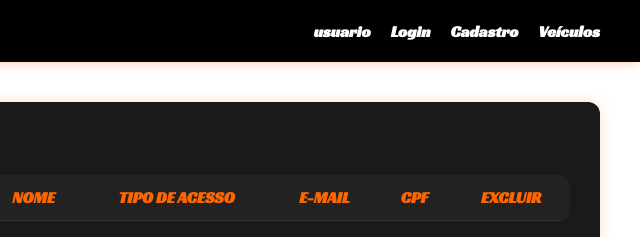
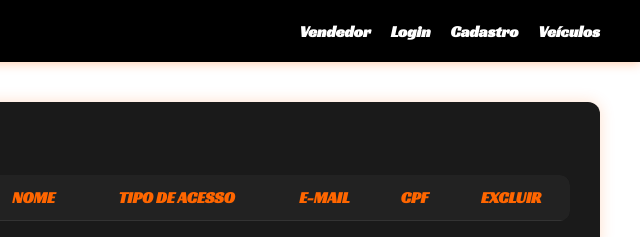
Before and after one commit to renato-dsantos/Projeto_Site_AutoCars, a website: page pages/adm.html in a window 1280 px wide. Shown: the top 237 px of the page, 640-1280 px from the left. Drawn offline with Linux system fonts and the light colour scheme; no server answers.

Commit message:
Atualizado

```diff
--- a/pages/adm.html
+++ b/pages/adm.html
@@ -12,7 +12,7 @@
      <header>
         <a href="../index.html"><h1>AntiCars</h1></a>
             <nav>
-                    <a class="idUsuario" href="../pages/usuario.html">usuario</a>
+                    <a class="idUsuario" href="vendedor.html">Vendedor</a>
                     <a href="login.html">Login</a>
                     <a href="../pages/cadastro.html">Cadastro</a>
                     <a href="../pages/veiculos.html">Veículos</a>
```
Also changed, not shown: pages/cadastro.html (+1 -1 lines), pages/detalheVeiculo.html (+1 -1 lines), pages/esqueceuSenha.html (+1 -1 lines), pages/login.html (+1 -1 lines), pages/pedidos.html (+1 -1 lines).
